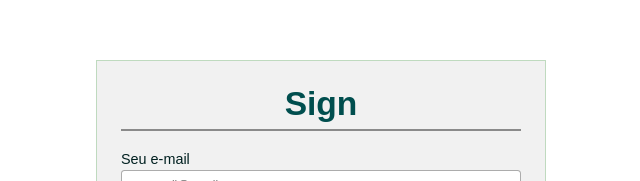
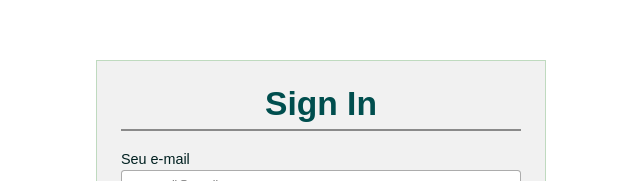
Before and after one commit to diegoflausino45/todo_list, a React (Create React App) app: page /sign in a window 1280 px wide. Shown: the part 175-356 px from the top of the page, without its empty margins (319-959 px from the left). Built offline with nearby package versions, Linux system fonts and the light colour scheme.

Commit message:
commit titulo sign

```diff
--- a/src/Pages/Sign/sign.js
+++ b/src/Pages/Sign/sign.js
@@ -40,7 +40,7 @@ function Sign() {
 
             <div className='containerSign'>
               <div className='sign'>
-                <h3>Sign</h3>
+                <h3>Sign In</h3>
 
                 <form>
                   <label>Seu e-mail</label>
```
